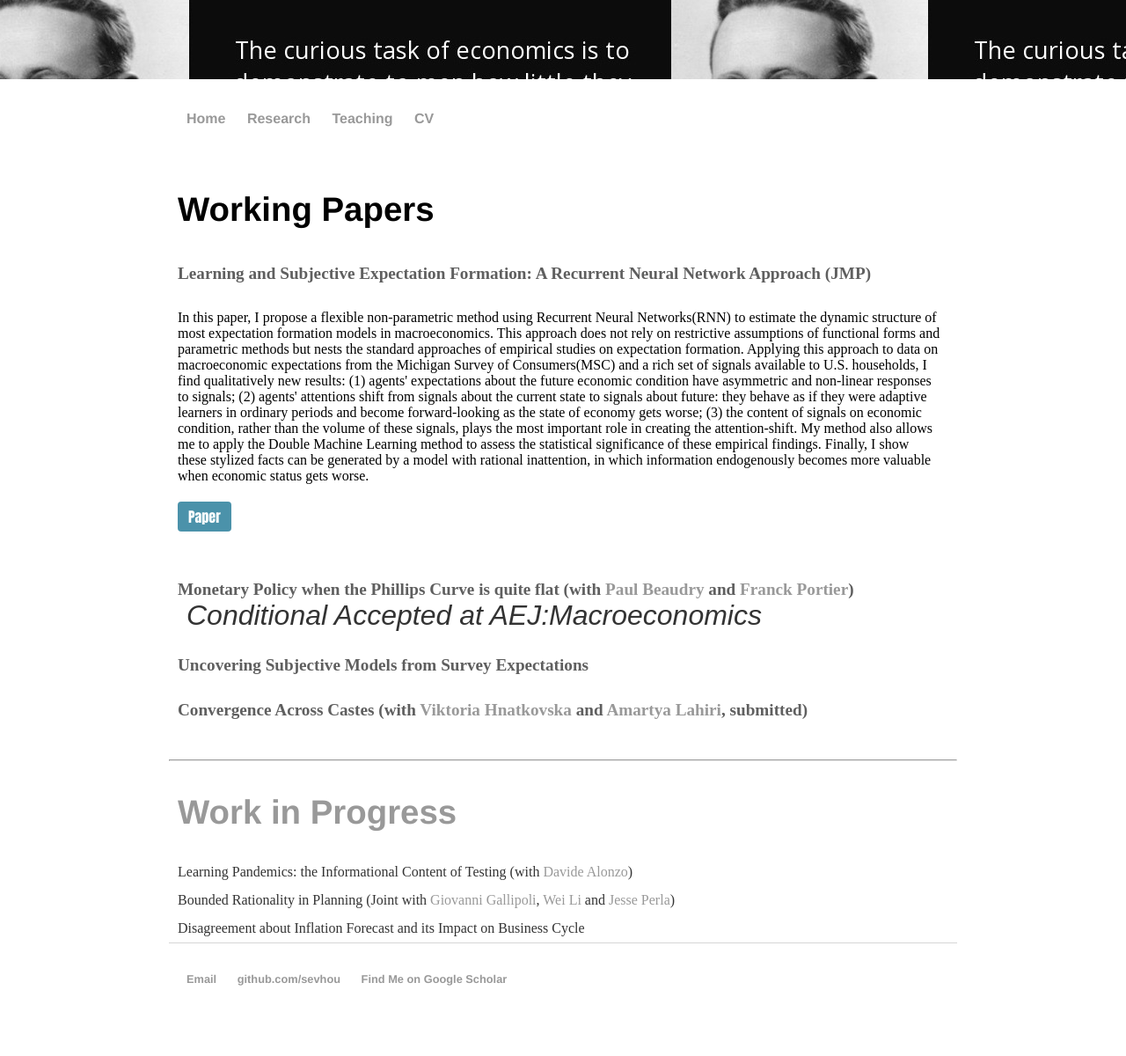
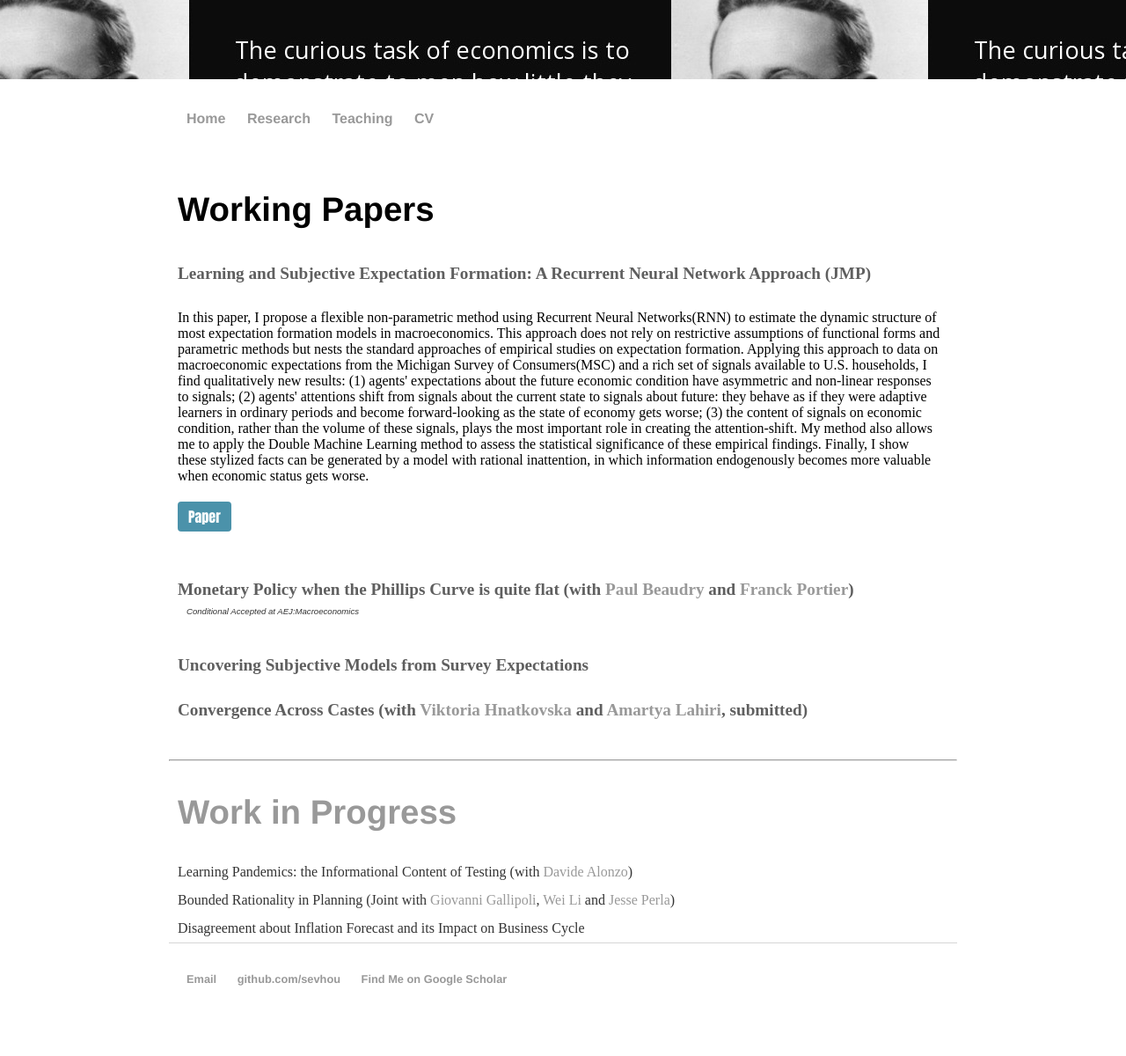
Before and after one commit to sevhou/sevhou.github.io, a Jekyll site: the page built from research/index.html, in a window 1280 px wide. Shown: the whole page at 88% size. Built offline with Jekyll 4.4.1, drawn with Linux system fonts in a browser that asks for light colours; some web fonts are replaced.

Commit message:
Update main.css

```diff
--- a/css/main.css
+++ b/css/main.css
@@ -166,6 +166,6 @@ label {
 }
 
 .sample {
-  font: 2rem 'AmstelvarAlpha', sans-serif;
+  font: 0.5em 'AmstelvarAlpha', sans-serif;
   font-style: oblique 23deg;
 }
```
